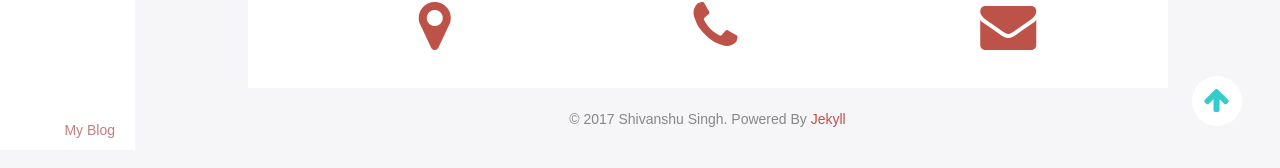
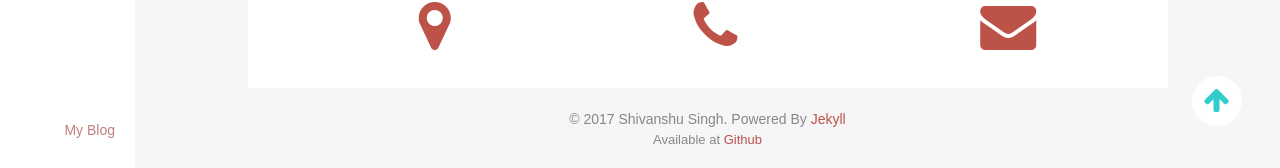
Before and after one commit to shivnshu/homepage, a Jekyll site: the page built from index.html, in a window 1280 px wide and 900 px high, scrolled down 3281 px. Shown: the part 729-897 px from the top of the window. Built offline with Jekyll 4.4.1, drawn with Linux system fonts in a browser that asks for light colours; nearby versions of some CDN libraries; Markdown is read by kramdown in place of the engine named in the settings.

Commit message:
footer source code added

```diff
--- a/_includes/section-footer.html
+++ b/_includes/section-footer.html
@@ -1 +1 @@
-<section class="footer"> <p>© 2017 Shivanshu Singh. Powered By <a href="https://jekyllrb.com/" target="_blank">Jekyll</a></p><div class="button-scroll-top"><a href=""><div id="scrollToTop"><i class="fa fa-arrow-up fa-2x"></i></div></a></div></section>
+<section class="footer"> <p class="copyright">© 2017 Shivanshu Singh. Powered By <a href="https://jekyllrb.com/" target="_blank">Jekyll</a></p><p class="source-code">Available at <a href="https://github.com/shivnshu/homepage" target="_blank">Github</a></p><div class="button-scroll-top"><a href=""><div id="scrollToTop"><i class="fa fa-arrow-up fa-2x"></i></div></a></div></section>
--- a/_jadefiles/section-footer.jade
+++ b/_jadefiles/section-footer.jade
@@ -1,6 +1,9 @@
 section.footer
-    p © 2017 Shivanshu Singh. Powered By
+    p.copyright © 2017 Shivanshu Singh. Powered By
         a(href="https://jekyllrb.com/", target="_blank") Jekyll
+
+    p.source-code Available at
+        a(href="https://github.com/shivnshu/homepage", target="_blank") Github
 
     div.button-scroll-top
         a(href="")
--- a/assets/css/main.css
+++ b/assets/css/main.css
@@ -1060,9 +1060,13 @@ section.contacts div.contact-div {
 section.footer {
   text-align: center;
   padding: 20px; }
-  section.footer p {
+  section.footer p.copyright {
     margin: 0;
     color: #878787; }
+  section.footer p.source-code {
+    color: #878787;
+    font-size: 13px;
+    margin: 0; }
   section.footer .button-scroll-top {
     display: none;
     width: 50px;
```
Also changed, not shown: assets/css/3-sections/home-footer.sass (+7 -1 lines), 4 other files.
